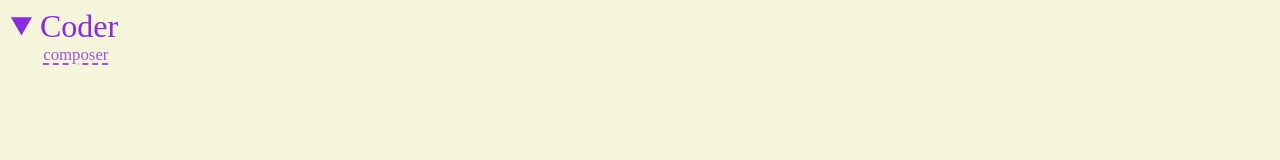
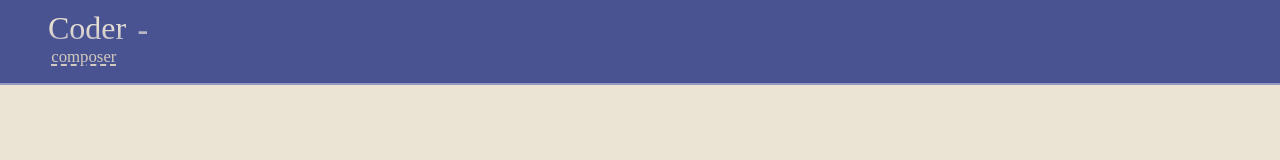
Before and after one commit to aama012026/html-css-t1, a plain HTML site: page pages/coder.html in a window 1280 px wide. Drawn offline with Linux system fonts and the light colour scheme; files whose address does not match are found by name; a web font is replaced by a local one.

Commit message:
Created class for text-gradient, added animation selectors and adapted html.

```diff
--- a/assets/css/stil.css
+++ b/assets/css/stil.css
@@ -1,3 +1,5 @@
+@import url('https://fonts.googleapis.com/css2?family=Cascadia+Code:ital,wght@0,200..700;1,200..700&display=swap');
+
 :root {
 	--paper        : #ebe3d3;
 	--ink          : #2f2a27;
@@ -37,32 +39,55 @@
 	--purple       : #6d3a70;
 	--grape        : #4e324c;
 
-	--c-primary: rgb(245, 245, 220);
-	--c-accent: rgb(138, 43, 226);
-	--c-fallback-a: rgb(207, 0, 0);
-	--c-fallback-b: rgb(0, 0, 203);
+	--c-primary: var(--paper);
+	--c-primary-dim: var(--linen);
+	--c-accent: var(--indigo);
+	--c-accent-dim: var(--lavender);
+	--c-fallback-a: var(--red);
+	--c-fallback-b: var(--blue);
 	--c-bg: var(--c-fallback-a);
 	--c-fg: var(--c-fallback-b);
 
 	& .composer {
 		--c-bg: var(--c-accent);
+		--c-bg-dim: var(--c-accent-dim);
 		--c-fg: var(--c-primary);
+		--c-fg-dim: var(--c-primary-dim);
 	}
 
 	& .coder {
 		--c-bg: var(--c-primary);
-		--c-fg: var(--c-accent)
+		--c-bg-dim: var(--c-primary-dim);
+		--c-fg: var(--c-accent);
+		--c-fg-dim: var(--c-accent-dim);
 	}
 }
-
+/* Animations */
 @view-transition {
 	navigation: auto;
 }
 
+summary {
+	transition: font-weight 70ms;
+}
+
+summary::after {
+	transition: font-weight 140ms;
+}
+
 /* Structure */
+body {
+	margin: 0;
+}
+
+header {
+	padding: 0.6em 1em 1em;
+}
+
 details {
 	padding-left: 2rem;
 	& summary {
+		position: relative;
 		font-size: 2rem;
 		list-style-position: outside;
 		padding: 0;
@@ -85,13 +110,40 @@
 
 /* Style */
 .normal {
+	font-family: 'Cascadia Code';
+	font-weight: 300;
 	color: var(--c-fg);
 	background-color: var(--c-bg);
-	/* The dimmed colors should be specified individually in a palette in root.
-	The colors dont mix the same and other elements might reuse. */
-	--c-fg-dim: color-mix(in srgb, var(--c-fg) 80%, var(--c-bg));
-	/* Does this work? Need to test in something not Firefox based. */
-	transition: background-color 1800ms linear;
+
+	& .accent-box {
+		background: var(--c-bg);
+		border-bottom: 2px solid var(--c-bg-dim);
+	}
+
+	& summary {
+		&:hover {
+			font-weight: 400;
+			cursor: pointer;
+			&::after {
+				font-weight: 200;
+			}
+		}
+		&::after {
+			content: "-";
+			font-weight: 600;
+			position: relative;
+			right: -0.7ch;
+			top: 0.05lh;
+			width: 1em;
+			height: 1em;
+			background: linear-gradient(to bottom, var(--c-fg), var(--lavender));
+			background-clip: text;
+		}
+	}
+	details:open summary::after {
+		content: "<"
+	}
+
 	& a {
 		color: var(--c-fg-dim);
 		text-decoration: dashed underline 0.1em var(--c-fg-dim);
@@ -106,4 +158,11 @@
 			text-decoration-style: solid;
 		}
 	}
+
+	.text-gradient {
+		background: linear-gradient(to bottom, var(--c-fg), 80%, var(--lavender));
+		color: transparent;
+		text-shadow: none;
+		background-clip: text;
+	}
 }
--- a/pages/coder.html
+++ b/pages/coder.html
@@ -9,10 +9,10 @@
 		<title>Mikkel - Coder</title>
 	</head>
 	<body class="coder normal">
-		<header>
+		<header class="composer accent-box" >
 			<nav>
 				<details open>
-					<summary>Coder</summary>
+					<summary class="text-gradient">Coder</summary>
 					<ul>
 						<li><a href="./composer.html">composer</a>
 						</li>
```
Also changed, not shown: pages/composer.html (+2 -2 lines).
